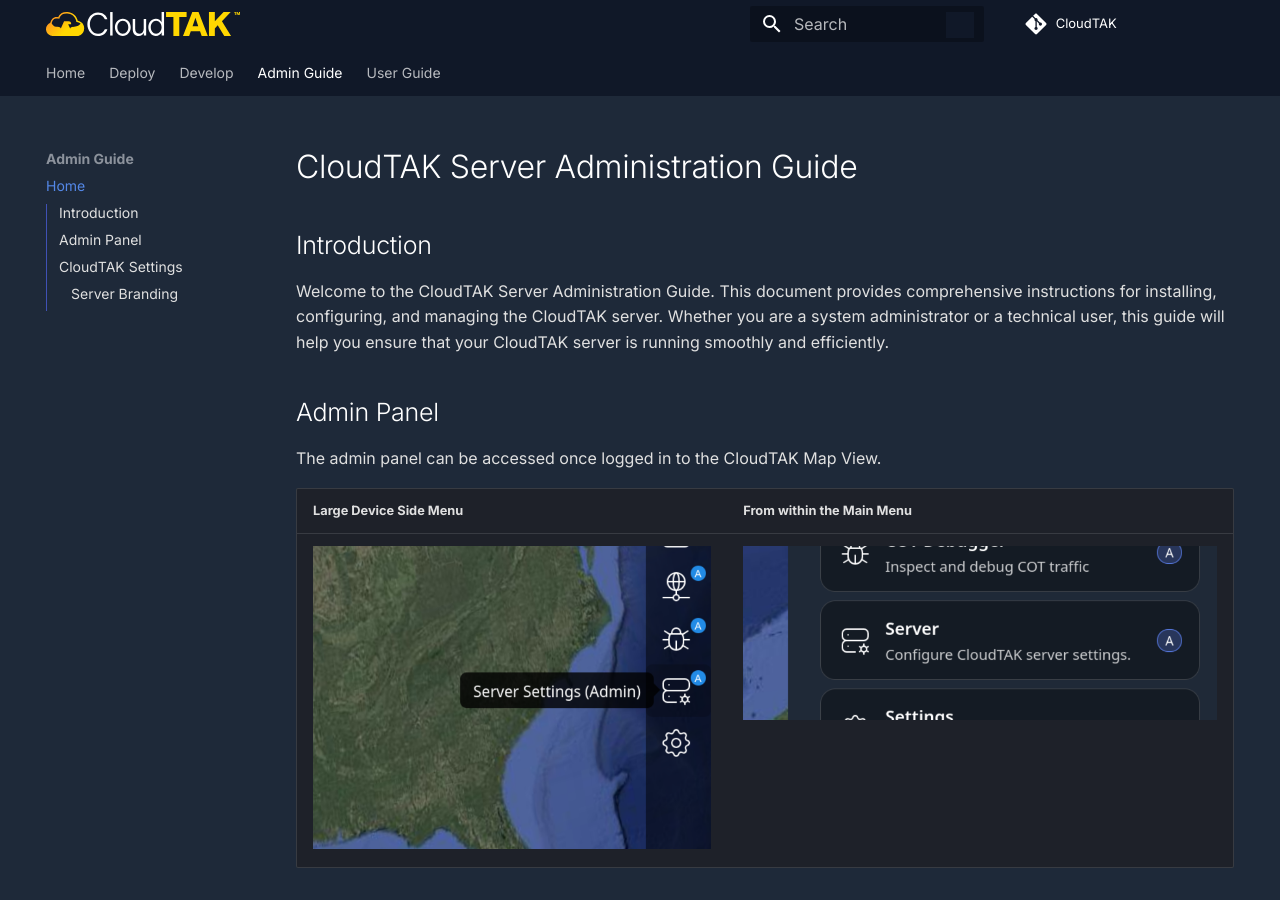
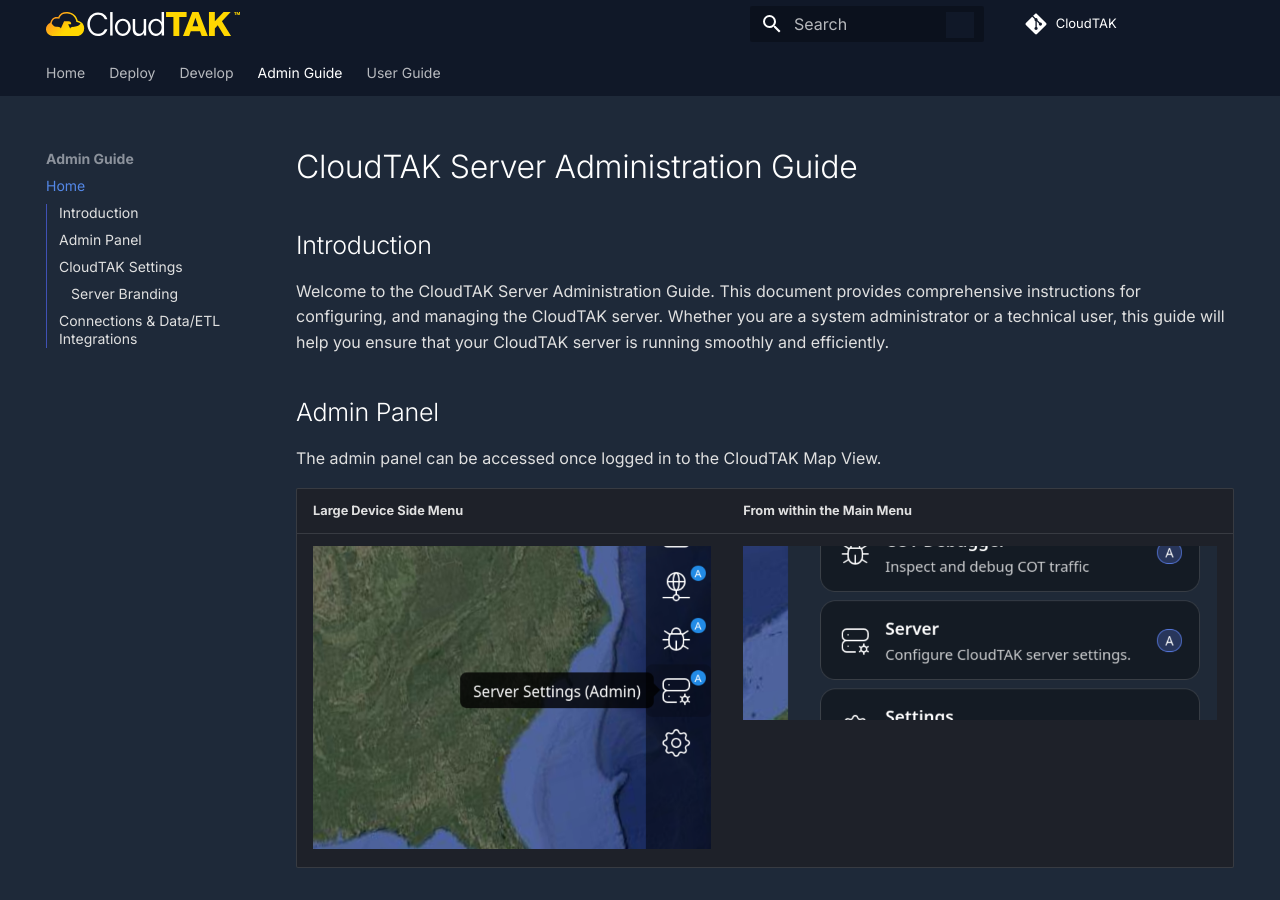
Before and after one commit to dfpc-coe/CloudTAK-Website, an MkDocs documentation site: the page built from docs/docs/admin.md, in a window 1280 px wide and 900 px high. Built offline with MkDocs 1.6.1 and Material for MkDocs 9.7.7, drawn with Linux system fonts in a browser that asks for light colours; comment, search, counter and statistics services are not loaded; some of the changed text lies outside the part shown.

Commit message:
Update Wording

```diff
--- a/docs/docs/admin.md
+++ b/docs/docs/admin.md
@@ -2,7 +2,7 @@
 
 ## Introduction
 
-Welcome to the CloudTAK Server Administration Guide. This document provides comprehensive instructions for installing, configuring, and managing the CloudTAK server.
+Welcome to the CloudTAK Server Administration Guide. This document provides comprehensive instructions for configuring, and managing the CloudTAK server.
 Whether you are a system administrator or a technical user, this guide will help you ensure that your CloudTAK server is running smoothly and efficiently.
 
 ## Admin Panel
@@ -36,3 +36,5 @@
 Add any or all of the options you wish to customize and then select "Save Setting" in the bottom right.
 
 ![](assets/2025-12-31-17-22-36-image.png)
+
+## Connections & Data/ETL Integrations
```
